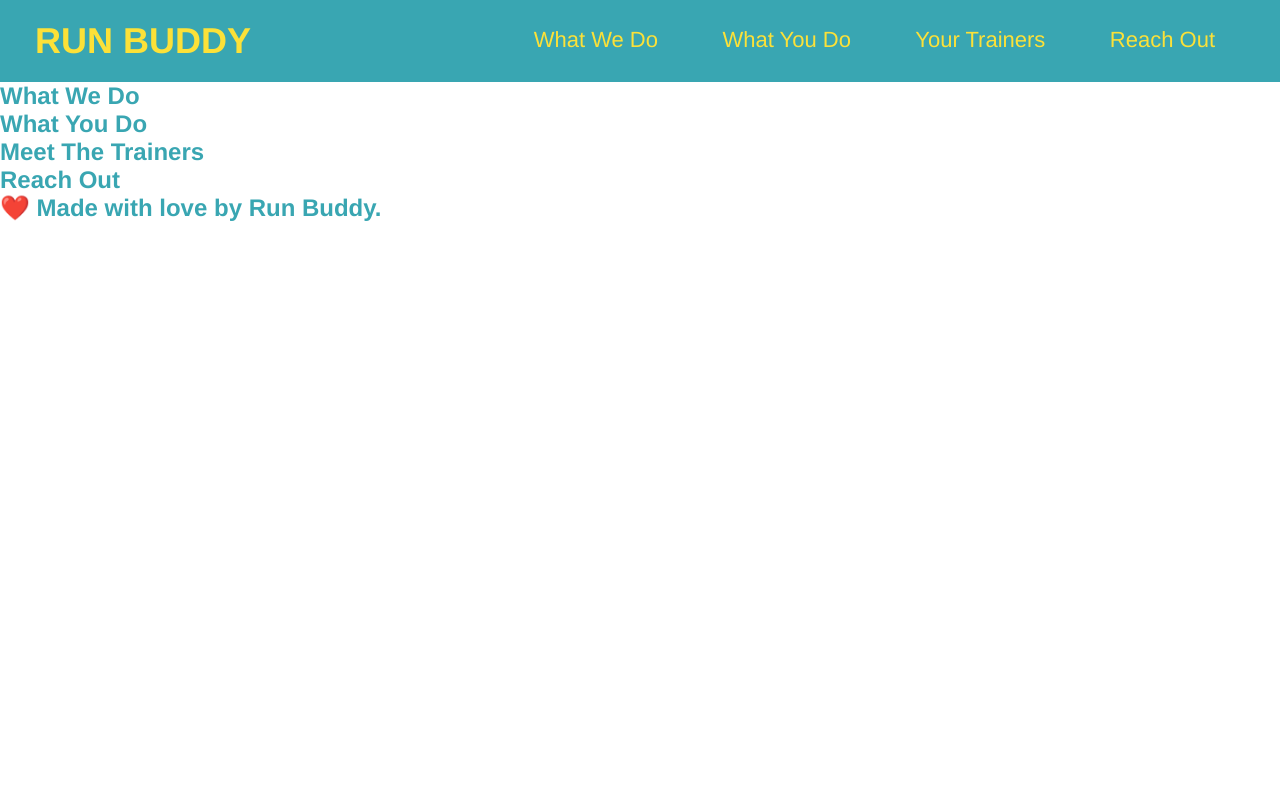
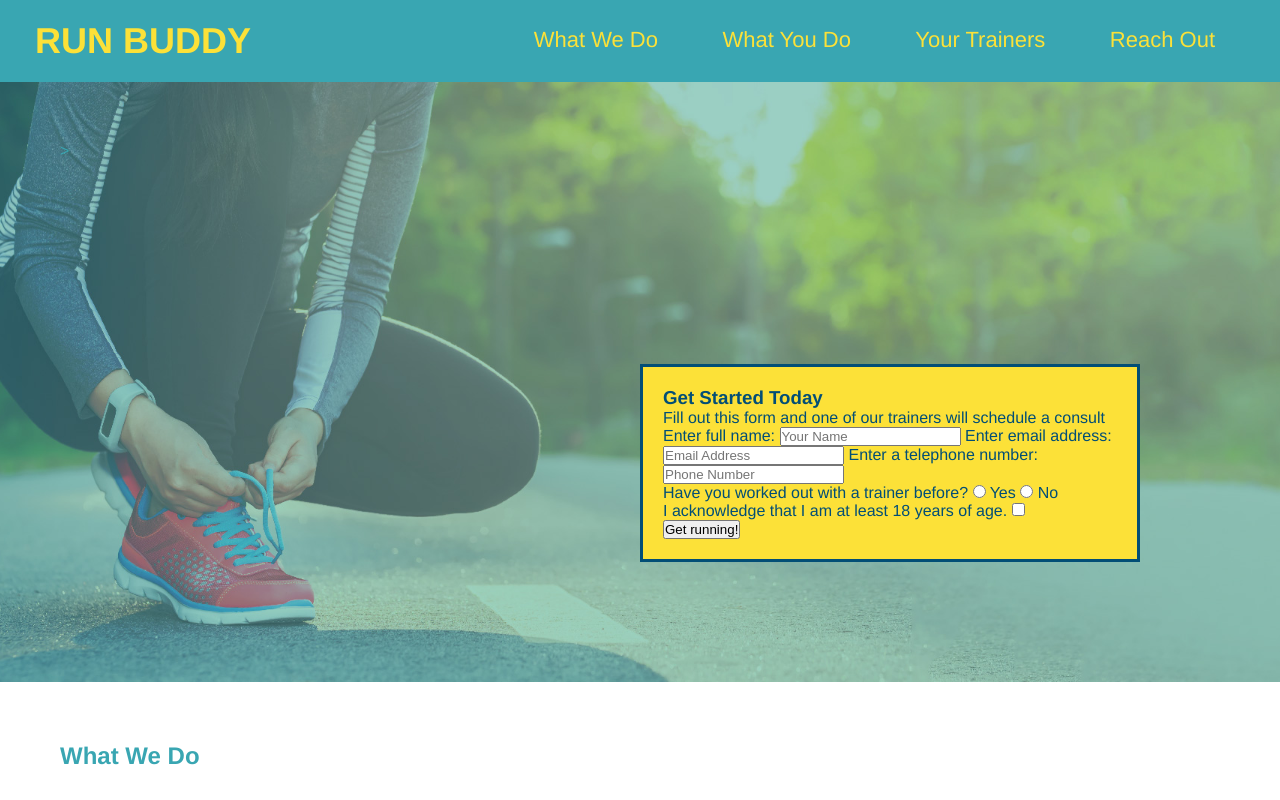
Before and after one commit to MikeBombay/run-buddy, a plain HTML site: page index.html in a window 1280 px wide. Shown: the top 800 px of the page. Drawn offline with Linux system fonts and the light colour scheme.

Commit message:
<end of day commit>

```diff
--- a/assets/css/style.css
+++ b/assets/css/style.css
@@ -1,7 +1,8 @@
 * {
-    margin: 0;
-    padding: 0;
-  }
+  margin: 0;
+  padding: 0;
+  box-sizing: border-box;
+}
 
 /* apply styles to <header> */
 header {
@@ -42,3 +43,59 @@ header {
     color: #39a6b2;
     font-family: Helvetica, Arial, sans-serif;
   }
+
+  footer {
+    background: #fce138;
+    width: 100%;
+    padding: 40px 35px;
+  }
+
+  footer h2 {
+    display: inline;
+    color: #024e76;
+    font-size: 30px;
+    margin: 0;
+  }
+
+  footer div {
+    float: right;
+    line-height: 1.5;
+    text-align: right;
+  }
+
+  footer a {
+    color: #024e76;
+  }
+
+  section {
+    padding: 60px;
+  }
+
+ /* Hero Style Start */
+.hero {
+  background-image: url("../images/hero-bg.jpg");
+  height: 600px;
+  background-size: cover;
+  background-position: center;
+  position: relative;
+}
+/* Hero Style End */
+/* Hero-form Style Start */
+.hero-form {
+  background-color: #fce138;
+  padding: 20px;
+  width: 500px;
+  color: #024e76;
+}
+
+.hero-form {
+  border: 3px solid #024e76;
+  background-color: #fce138;
+  padding: 20px;
+  width: 500px;
+  color: #024e76;
+  position: absolute;
+  bottom: 120px;
+  right: 140px;
+}
+/* Hero-form Style End */
--- a/index.html
+++ b/index.html
@@ -28,7 +28,36 @@
   </header>
 
   <!-- hero/jumbotron -->
-  <section>
+  <section class="hero">>
+    <div class="hero-form">
+      <h3>Get Started Today</h3>
+      <p>Fill out this form and one of our trainers will schedule a consult</p>
+       <!-- Add form element -->
+  <form>
+    <label for="name">Enter full name:</label>
+    <input type="text" placeholder="Your Name" name="name" id="name" />
+    <label for="email">Enter email address:</label>
+    <input type="email" placeholder="Email Address" name="email" id="email"/>
+    <label for="phone">Enter a telephone number:</label>
+    <input type="tel" placeholder="Phone Number" name="phone" id="phone"/>
+  <p>
+    Have you worked out with a trainer before?
+    <input type="radio" name="trainer-confirm" id="trainer-yes" />
+    <label for="trainer-yes">Yes</label>
+    <input type="radio" name="trainer-confirm" id="trainer-no" />
+    <label for="trainer-no">No</label>
+  </p>
+  <p>
+    <label for="checkbox" >
+        I acknowledge that I am at least 18 years of age.
+    </label>
+    <input type="checkbox" name="age-confirm" id="checkbox" />
+  </p>
+    <button type="submit">
+      Get running!
+    </button>
+  </form>
+    </div>
   </section>
 
   <!-- "what we do" section -->
@@ -54,5 +83,9 @@
   <!-- footer -->
   <footer>
     <h2>❤️ Made with love by Run Buddy.</h2>
+    <div>
+      <a href="#">Read Our Privacy Policy</a><br />
+      &copy; 2019 Run Buddy, Inc.
+    </div>
   </footer>
 </html>
```
Also changed, not shown: assets/images/hero-bg.jpg (added).
